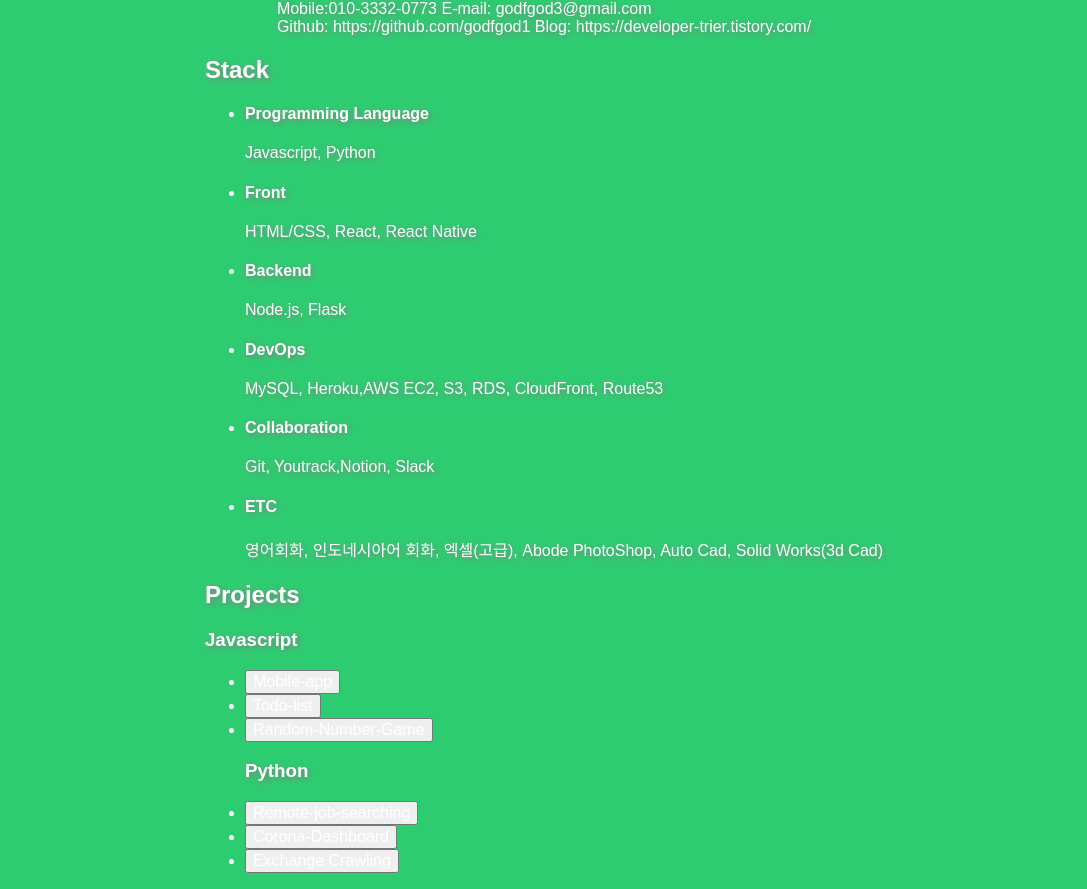
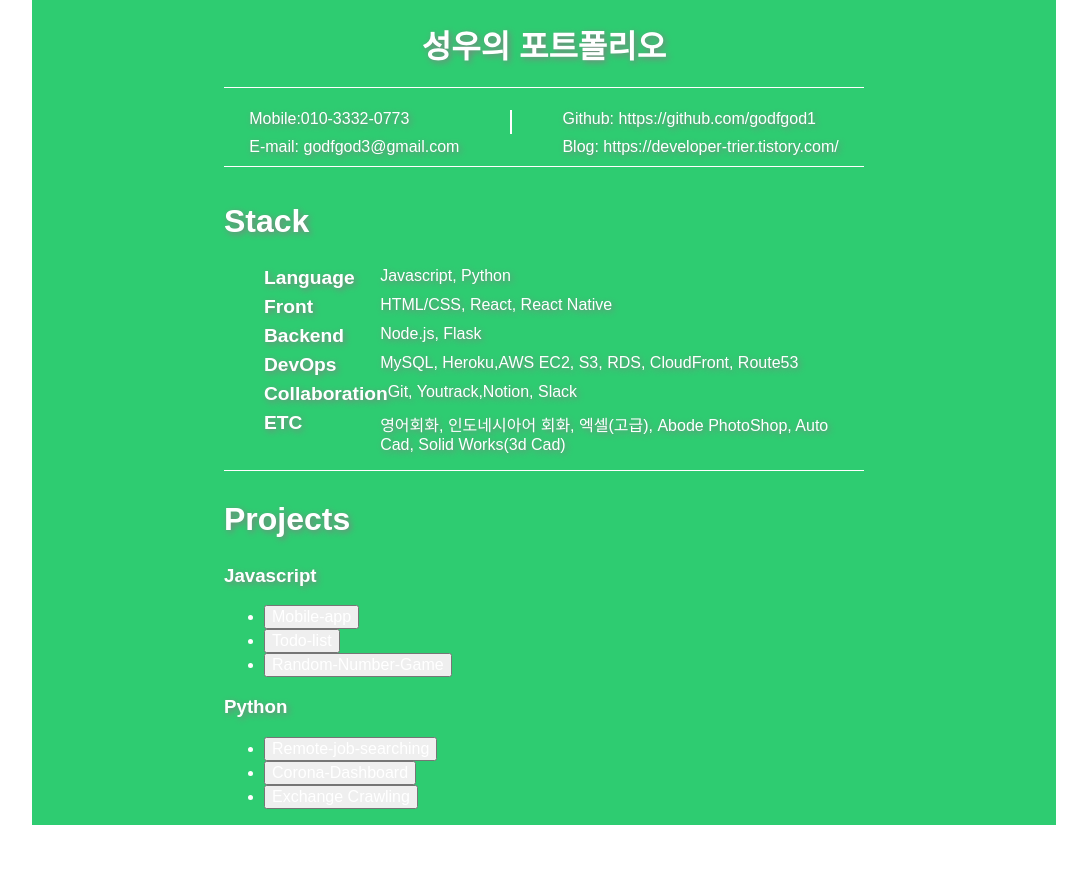
Before and after one commit to godfgod1/portfolio, a plain HTML site: page index.html in a window 1280 px wide. Shown: the whole page, without its empty margins (96-1183 px from the left). After the commit the page ends 825 px from the top, so only its background shows below. Drawn offline with Linux system fonts and the light colour scheme.

Commit message:
70% of all

```diff
--- a/index.html
+++ b/index.html
@@ -4,19 +4,21 @@
     <meta charset="UTF-8" />
     <meta name="viewport" content="width=device-width, initial-scale=1.0" />
     <link rel="stylesheet" href="style.css" />
-    <title>Portpolio</title>
+    <title>Portpolio of Song</title>
   </head>
   <body>
     <div id="wrapper">
 
     <header>
-      <h1>이성우</h1>
-      <div class="info">
-          <div>
-          <span>Mobile:010-3332-0773</<span>
-            <span>E-mail: godfgod3@gmail.com</<span>
+      <h1>성우의 포트폴리오</h1>
+
+      <div class="infos">
+          <div class="info">
+          <span>Mobile:010-3332-0773</span>
+            <span>E-mail: godfgod3@gmail.com</span>
             </div>
-        <div>
+            <div class="info-center"></div>
+        <div class="info">
             <a href="https://github.com/godfgod1"  target="_blank">Github: https://github.com/godfgod1</a>
             <a href="https://developer-trier.tistory.com/"  target="_blank">Blog: https://developer-trier.tistory.com/</a>
         </div>
@@ -24,32 +26,32 @@
     </header>
     <main>
       <div class="stacks">
-        <h2>Stack</h2>
+        <h2 class='subtitle'>Stack</h2>
         <ul class="stack-lists">
           <li>
-            <h4>Programming Language</h4>
+            <span class='title'>Language</span>
             <span class="contents">Javascript, Python</span>
           </li>
           <li>
-            <h4>Front</h4>
+            <span class='title'>Front</span>
             <span class="contents">HTML/CSS, React, React Native</span>
           </li>
           <li>
-            <h4>Backend</h4>
+            <span class='title'>Backend</span>
             <span class="contents">Node.js, Flask</span>
           </li>
           <li>
-            <h4>DevOps</h4>
+            <span class='title'>DevOps</span>
             <span class="contents"
               >MySQL, Heroku,AWS EC2, S3, RDS, CloudFront, Route53</span
             >
           </li>
           <li>
-            <h4>Collaboration</h4>
+            <span class='title'>Collaboration</span>
             <span class="contents">Git, Youtrack,Notion, Slack</span>
           </li>
           <li>
-            <h4>ETC</h4>
+            <span class='title'>ETC</span>
             <span class="contents"
               >영어회화, 인도네시아어 회화, 엑셀(고급), Abode PhotoShop, Auto
               Cad, Solid Works(3d Cad)</span
@@ -58,7 +60,7 @@
         </ul>
       </div>
       <div class="projects">
-        <h2>Projects</h2>
+        <h2 class='subtitle'>Projects</h2>
         <div>
           <h3>Javascript</h3>
           <ul>
@@ -190,8 +192,8 @@
           </ul>
         </div>
         <div>
+            <h3>Python</h3>
           <ul>
-            <h3>Python</h3>
             <li>
               <button class="project-title">Remote-job-searching</button>
               <div class="proejct-info hidden">
--- a/style.css
+++ b/style.css
@@ -2,14 +2,17 @@
 
 
 body {
-    height: 100vh;
+    max-height: 1000vh;
     /* background-size: cover; */
     color: white;
     font-family: Arial, Helvetica, sans-serif;
     text-shadow: 2px 2px 6px gray;
     display: flex;
     flex-direction: column;
-    background-color: #2ecc71;
+    background-color: white;
+    display: flex;
+    align-items: center;
+
   }
 
 
@@ -19,6 +22,10 @@ body {
     align-items: center;
     min-height: 100vh;
     flex-direction: column;
+    width:80vw;
+    background-color: #2ecc71;
+
+
   }
 
 a{
@@ -30,3 +37,78 @@ a{
 .hidden{
     display: none;
 }
+
+h1{
+    padding-bottom: 20px;
+    width:50vw;
+    border-bottom: 1px solid;
+    text-align: center;
+}
+
+.infos{
+    display: flex;
+    justify-content:space-around
+
+}
+.info{
+    display: flex;
+    flex-direction: column;
+}
+.info > span, a{
+    margin-bottom: 10px;
+}
+
+.info-center{
+    width:2px;
+background-color: white;
+height:3vh;
+}
+
+header{
+    margin-bottom:10px;
+    border-bottom: 1px solid white;
+}
+
+
+
+.stacks{
+    width:50vw;
+    border-bottom: 1px solid white;
+    margin-bottom:30px;
+}
+.subtitle{
+    font-size:2rem;
+}
+.stack-lists{
+    list-style-type : square;
+
+}
+
+.stack-lists > li{
+    display: grid;
+    grid-template-columns: 1.2fr 5fr;
+    margin-bottom: 7px;
+}
+.stack-lists .title{
+    font-weight:bold;
+    font-size:1.2rem;
+}
+
+
+
+
+
+.stack-lists  h4{
+    display:inline-block;
+    font-size:1.2rem;
+    margin:5px;
+    margin-right: 30px;
+
+}
+
+img{
+    width: auto;
+    height: auto;
+    max-width: 100vh;
+    max-height: 100vh;
+}
```
